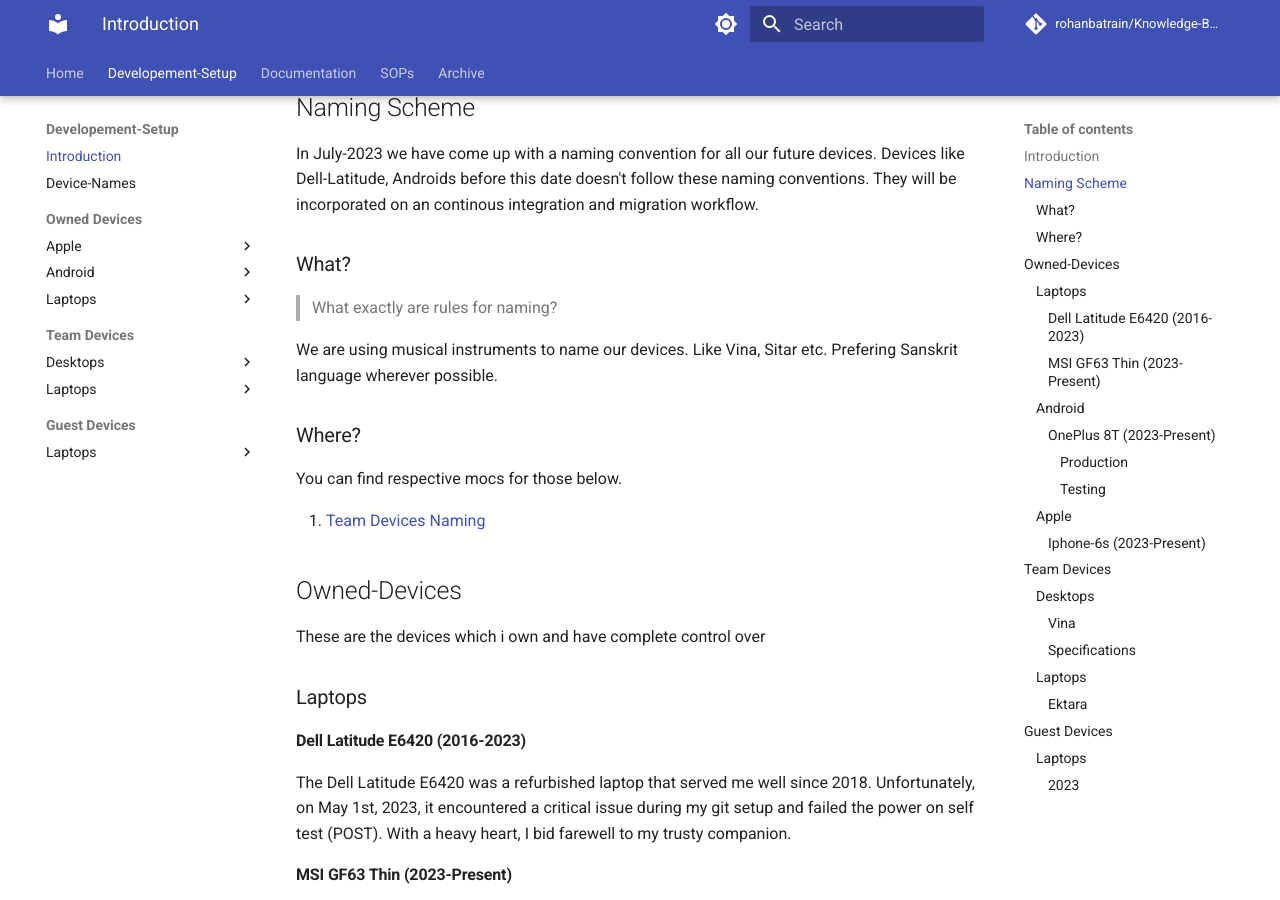
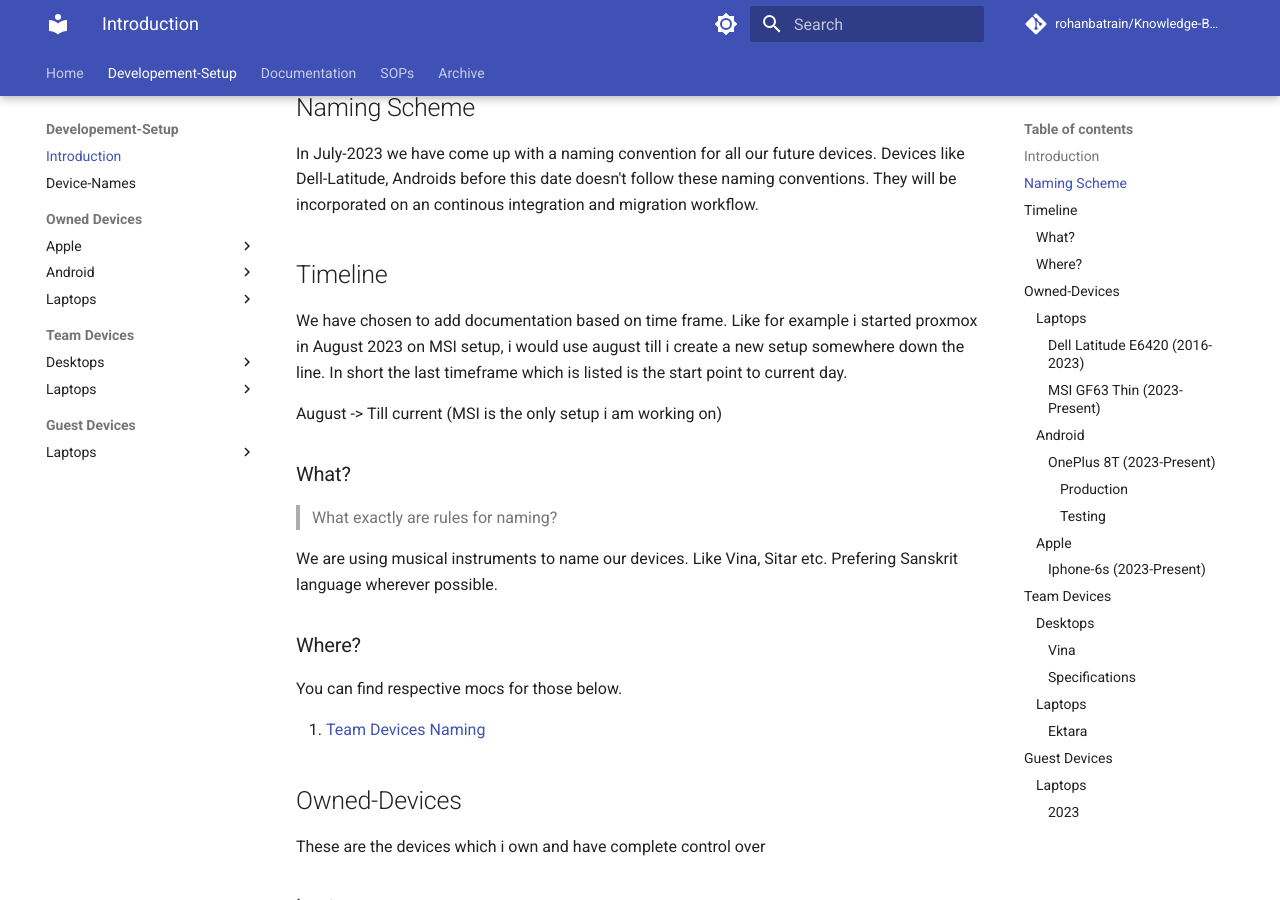
Before and after one commit to rohanbatrain/knowledge-base, an MkDocs documentation site: the page built from docs/Developement-Setup/Introduction.md, in a window 1280 px wide and 900 px high, scrolled down 397 px. Built offline with MkDocs 1.6.1 and Material for MkDocs 9.7.7, drawn with Linux system fonts in a browser that asks for light colours; nearby versions of some CDN libraries; library files that are not in the unit come from our copies; comment, search, counter and statistics services are not loaded.

Commit message:
Update Introduction.md

```diff
--- a/docs/Developement-Setup/Introduction.md
+++ b/docs/Developement-Setup/Introduction.md
@@ -9,6 +9,12 @@ This wiki is dedicated to documenting my development setup configuration. Here,
 ## Naming Scheme
 
 In July-2023 we have come up with a naming convention for all our future devices. Devices like Dell-Latitude, Androids before this date doesn't follow these naming conventions.  They will be incorporated on an continous integration and migration workflow.
+
+## Timeline
+
+We have chosen to add documentation based on time frame. Like for example i started proxmox in August 2023 on MSI setup, i would use august till i create a new setup somewhere down the line. In short the last timeframe which is listed is the start point to current day.
+
+August -> Till current (MSI is the only setup i am working on)
 
 ### What?
 
```
